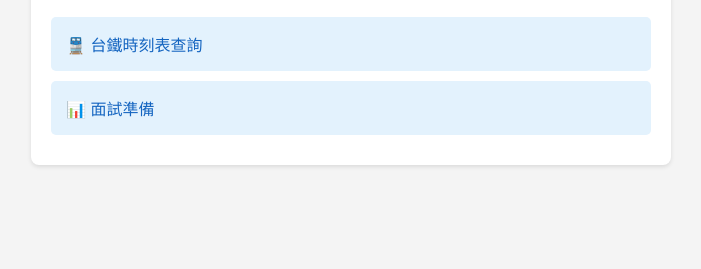
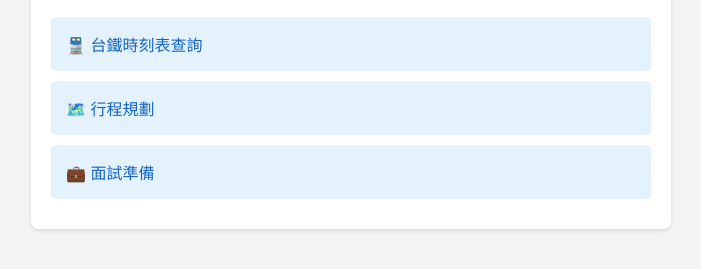
Before and after one commit to JackyLee0710/APP-HUB, a plain HTML site: page index.html in a window 1280 px wide. Shown: the part 167-436 px from the top of the page, without its empty margins (289-990 px from the left). Drawn offline with Linux system fonts and the light colour scheme.

Commit message:
Update index.html for trip_planner

```diff
--- a/index.html
+++ b/index.html
@@ -47,7 +47,8 @@
         <h2>功能清單：</h2>
         <div class="app-list">
             <a href="./tra-search/index.html">🚆 台鐵時刻表查詢</a>
-            <a href="./cheatsheet/index.html">📊 面試準備</a>
+            <a href="./trip_planner/index.html">🗺️ 行程規劃</a>
+            <a href="./cheatsheet/index.html">💼 面試準備</a>
             </div>
     </div>
 
```
